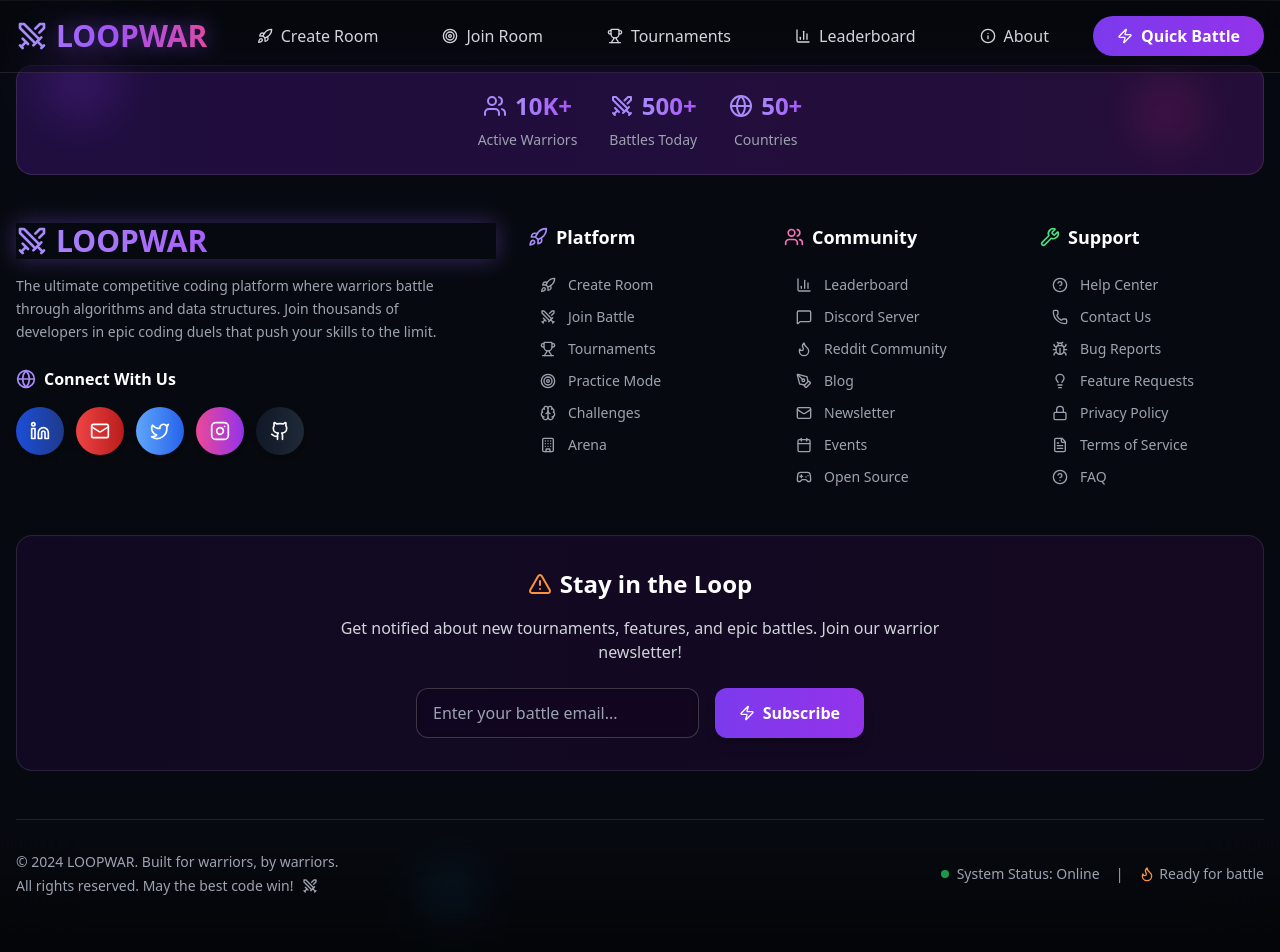
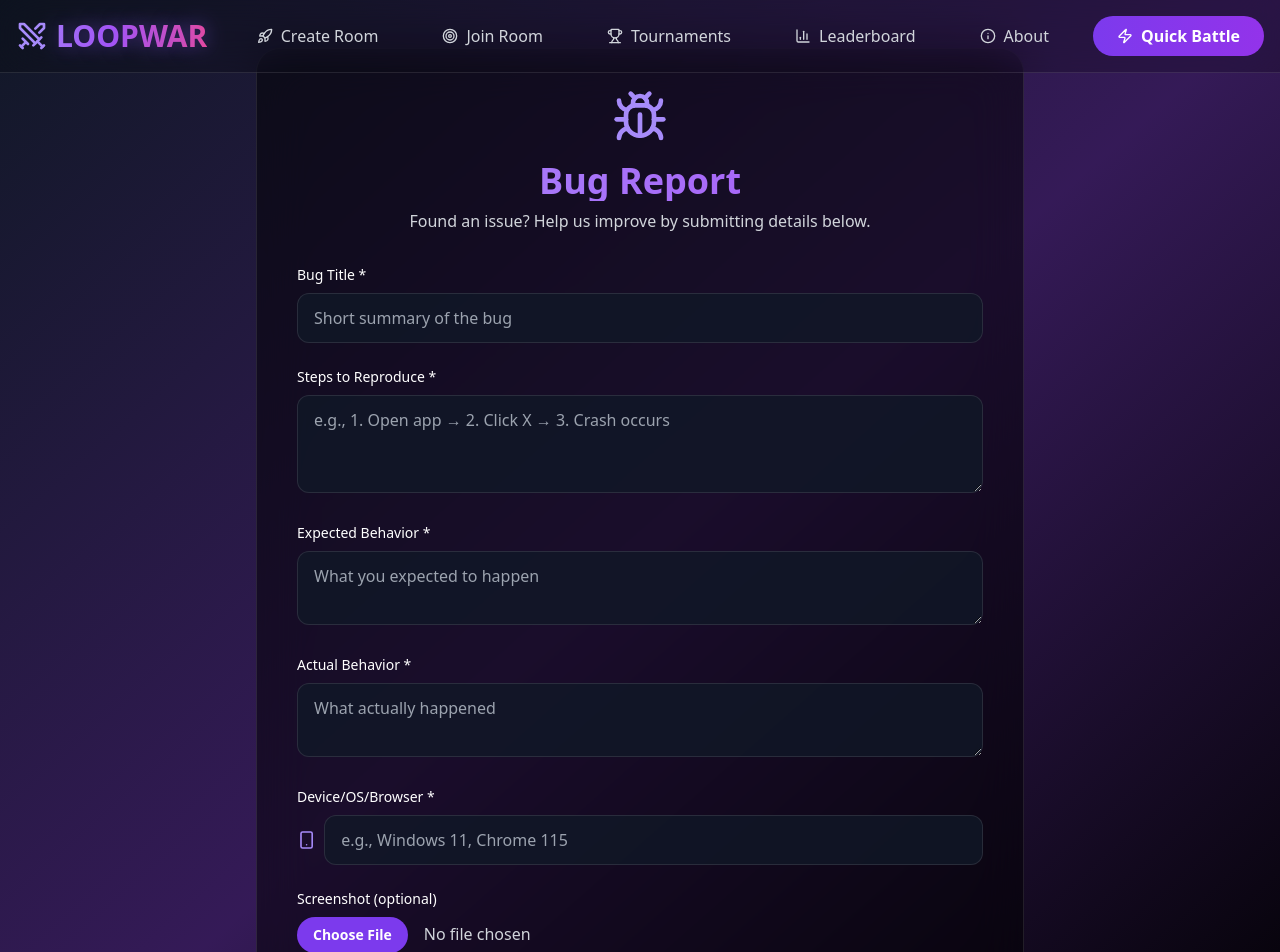
Before and after one commit to dinesh-2047/LoopWar, a React (Vite) app in the folder frontend/: page /bug-report in a window 1280 px wide. Shown: the top 952 px of the page. Built offline with nearby package versions, Linux system fonts and the light colour scheme.

Commit message:
Added bug report page

```diff
--- a/frontend/src/App.jsx
+++ b/frontend/src/App.jsx
@@ -16,6 +16,7 @@ import RoomVoiceVideoChat from './components/RoomVoiceVideoChat';
 import SpectatorRoom from "./components/SpectatorRoom.jsx";
 import CreateChallenge from "./components/CreateChallenge";
 import CodeReviewBot from "./components/CodeReviewBot";
+import BugReport from './components/Bugreport.jsx';
 class ErrorBoundary extends Component {
   state = { hasError: false };
 
@@ -53,6 +54,7 @@ function App() {
           <Route path="/spectate" element={<SpectatorRoom />} />
           <Route path="/create-challenge" element={<CreateChallenge />} />
           <Route path="/code-review-bot" element={<CodeReviewBot />} />
+          <Route path="/bug-report" element={<BugReport />} />
         </Routes>
         <Footer/>
         <BackToTopButton />
--- /dev/null
+++ b/frontend/src/components/Bugreport.jsx
@@ -0,0 +1,197 @@
+import React, { useState, useRef } from "react";
+import { motion } from "framer-motion";
+import { Bug, Send, Smartphone, CheckCircle } from "lucide-react";
+
+const BugReport = () => {
+  const [formData, setFormData] = useState({
+    title: "",
+    steps: "",
+    expected: "",
+    actual: "",
+    device: "",
+    screenshot: null,
+  });
+
+  const [submitted, setSubmitted] = useState(false);
+  const fileInputRef = useRef(null);
+
+  const handleChange = (e) => {
+    const { name, value, files } = e.target;
+    setFormData({
+      ...formData,
+      [name]: files ? files[0] : value,
+    });
+  };
+
+  const handleSubmit = (e) => {
+    e.preventDefault();
+
+    // 🔹 Here you can send data to backend or GitHub Issues
+    console.log("Bug Report Submitted:", formData);
+
+    setSubmitted(true);
+
+    // ✅ Reset form
+    setFormData({
+      title: "",
+      steps: "",
+      expected: "",
+      actual: "",
+      device: "",
+      screenshot: null,
+    });
+    if (fileInputRef.current) fileInputRef.current.value = "";
+
+    setTimeout(() => setSubmitted(false), 3000);
+  };
+
+  return (
+    <div className="min-h-screen bg-gradient-to-br from-gray-900 via-purple-900/50 to-black text-white flex items-center justify-center px-4 py-12">
+      <motion.div
+        className="w-full max-w-3xl bg-black/50 backdrop-blur-xl rounded-3xl border border-white/10 p-10"
+        initial={{ opacity: 0, y: 40 }}
+        animate={{ opacity: 1, y: 0 }}
+        transition={{ duration: 0.8, ease: "easeOut" }}
+      >
+        {/* Header */}
+        <div className="text-center mb-8">
+          <Bug className="w-14 h-14 text-violet-400 mx-auto mb-4" />
+          <h1 className="text-4xl font-bold bg-gradient-to-r from-violet-400 to-purple-500 bg-clip-text text-transparent">
+            Bug Report
+          </h1>
+          <p className="text-gray-300 mt-2">
+            Found an issue? Help us improve by submitting details below.
+          </p>
+        </div>
+
+        {/* Form */}
+        <form onSubmit={handleSubmit} className="space-y-6">
+          {/* Bug Title */}
+          <div>
+            <label className="block text-sm font-medium mb-2">Bug Title *</label>
+            <input
+              type="text"
+              name="title"
+              value={formData.title}
+              onChange={handleChange}
+              required
+              className="w-full px-4 py-3 rounded-xl bg-gray-900/80 border border-white/10 text-white focus:ring-2 focus:ring-violet-500 outline-none"
+              placeholder="Short summary of the bug"
+            />
+          </div>
+
+          {/* Steps to Reproduce */}
+          <div>
+            <label className="block text-sm font-medium mb-2">
+              Steps to Reproduce *
+            </label>
+            <textarea
+              name="steps"
+              value={formData.steps}
+              onChange={handleChange}
+              required
+              rows={3}
+              className="w-full px-4 py-3 rounded-xl bg-gray-900/80 border border-white/10 text-white focus:ring-2 focus:ring-violet-500 outline-none"
+              placeholder="e.g., 1. Open app → 2. Click X → 3. Crash occurs"
+            />
+          </div>
+
+          {/* Expected Behavior */}
+          <div>
+            <label className="block text-sm font-medium mb-2">
+              Expected Behavior *
+            </label>
+            <textarea
+              name="expected"
+              value={formData.expected}
+              onChange={handleChange}
+              required
+              rows={2}
+              className="w-full px-4 py-3 rounded-xl bg-gray-900/80 border border-white/10 text-white focus:ring-2 focus:ring-violet-500 outline-none"
+              placeholder="What you expected to happen"
+            />
+          </div>
+
+          {/* Actual Behavior */}
+          <div>
+            <label className="block text-sm font-medium mb-2">
+              Actual Behavior *
+            </label>
+            <textarea
+              name="actual"
+              value={formData.actual}
+              onChange={handleChange}
+              required
+              rows={2}
+              className="w-full px-4 py-3 rounded-xl bg-gray-900/80 border border-white/10 text-white focus:ring-2 focus:ring-violet-500 outline-none"
+              placeholder="What actually happened"
+            />
+          </div>
+
+          {/* Device Details */}
+          <div>
+            <label className="block text-sm font-medium mb-2">
+              Device/OS/Browser *
+            </label>
+            <div className="flex items-center gap-2">
+              <Smartphone className="w-5 h-5 text-violet-400" />
+              <input
+                type="text"
+                name="device"
+                value={formData.device}
+                onChange={handleChange}
+                required
+                className="w-full px-4 py-3 rounded-xl bg-gray-900/80 border border-white/10 text-white focus:ring-2 focus:ring-violet-500 outline-none"
+                placeholder="e.g., Windows 11, Chrome 115"
+              />
+            </div>
+          </div>
+
+          {/* Screenshot Upload */}
+          <div>
+            <label className="block text-sm font-medium mb-2">
+              Screenshot (optional)
+            </label>
+            <input
+              type="file"
+              name="screenshot"
+              accept="image/*"
+              ref={fileInputRef}
+              onChange={handleChange}
+              className="w-full text-gray-300 file:mr-4 file:py-2 file:px-4
+                file:rounded-full file:border-0
+                file:text-sm file:font-semibold
+                file:bg-violet-600 file:text-white
+                hover:file:bg-violet-700"
+            />
+          </div>
+
+          {/* Submit Button */}
+          <motion.button
+            type="submit"
+            whileHover={{ scale: 1.05 }}
+            whileTap={{ scale: 0.95 }}
+            className="w-full flex items-center justify-center gap-2 bg-gradient-to-r from-violet-600 to-purple-600 text-white font-bold py-4 rounded-2xl text-lg"
+          >
+            <Send className="w-5 h-5" />
+            Submit Bug Report
+          </motion.button>
+        </form>
+
+        {/* Submission Feedback */}
+        {submitted && (
+          <motion.div
+            className="mt-6 flex items-center justify-center gap-2 text-green-400 font-semibold"
+            initial={{ opacity: 0 }}
+            animate={{ opacity: 1 }}
+          >
+            <CheckCircle className="w-5 h-5" />
+            Bug Report Submitted Successfully!
+          </motion.div>
+        )}
+      </motion.div>
+    </div>
+  );
+};
+
+export default BugReport;
--- a/frontend/src/components/Footer.jsx
+++ b/frontend/src/components/Footer.jsx
@@ -164,7 +164,7 @@ const Footer = () => {
   const supportLinks = [
     { name: 'Help Center', icon: HelpCircle },
     { name: 'Contact Us', icon: Phone, href: '/contact-us' },
-    { name: 'Bug Reports', icon: Bug },
+    { name: 'Bug Reports', icon: Bug , to: '/bug-report'  },
     { name: 'Feature Requests', icon: Lightbulb },
     { name: 'Privacy Policy', icon: Lock, href: '/privacy' },
     { name: 'Terms of Service', icon: FileText, href: '/terms' },
```
